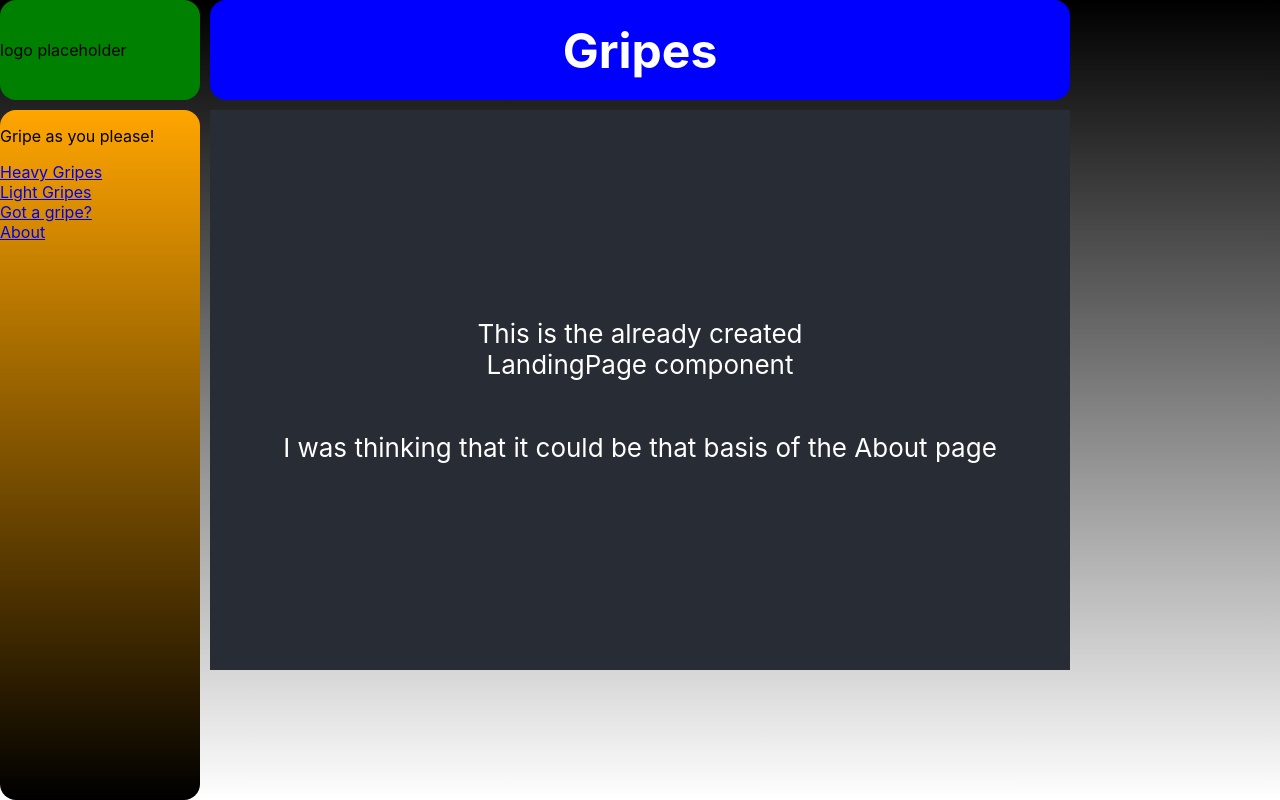
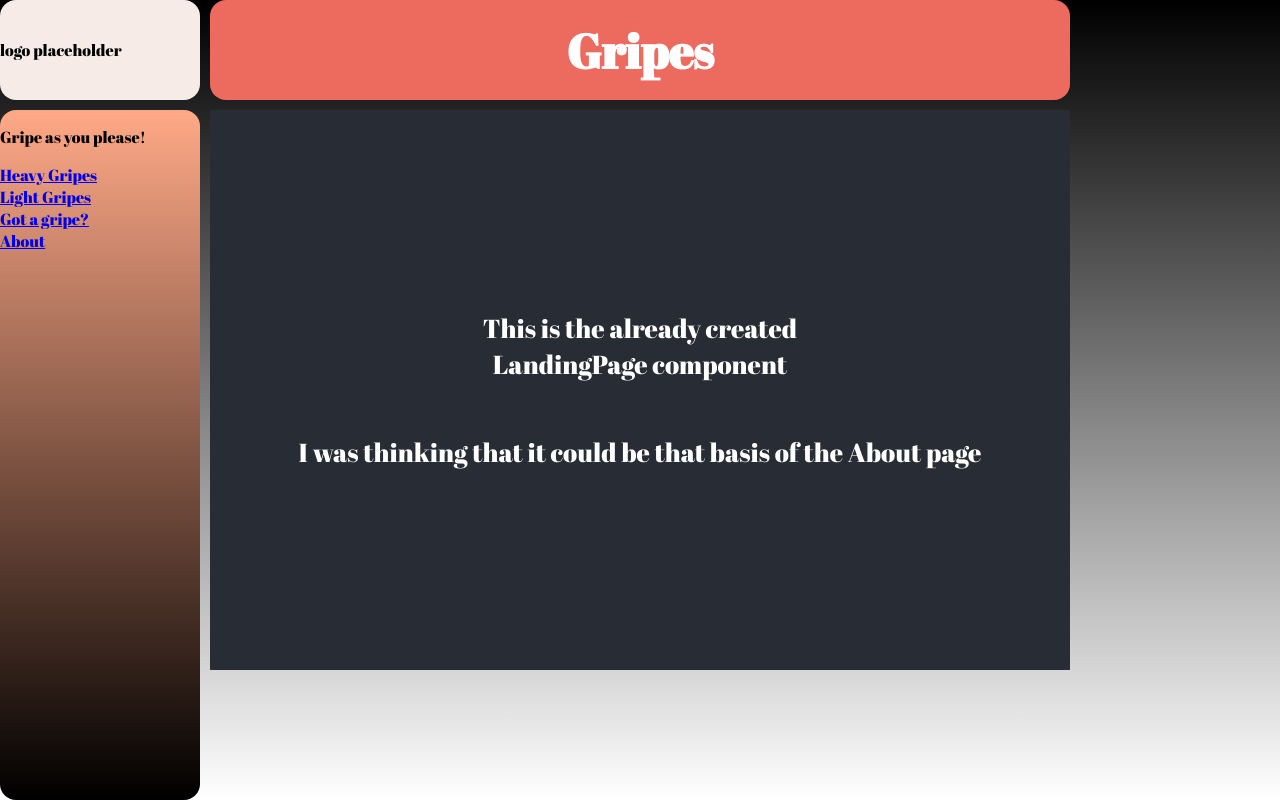
Before and after one commit to kroefeet/gripes, a React (Create React App) app in the folder client/: page / in a window 1280 px wide. Built offline with nearby package versions, Linux system fonts and the light colour scheme; the HTML template or start-up script is replaced by a standard one.

Commit message:
Added font and color gradient

```diff
--- a/client/package.json
+++ b/client/package.json
@@ -6,6 +6,7 @@
   "dependencies": {
     "react": "16.6.3",
     "react-dom": "16.6.3",
+    "react-google-font-loader": "^1.0.5",
     "react-router-dom": "4.3.1",
     "react-scripts": "^3.1.1"
   },
--- a/client/public/index.html
+++ b/client/public/index.html
@@ -19,6 +19,7 @@
       work correctly both with client-side routing and a non-root public URL.
       Learn how to configure a non-root public URL by running `npm run build`.
     -->
+    <link href="https://fonts.googleapis.com/css?family=Abril+Fatface&display=swap" rel="stylesheet">
     <title>We Have Gripes</title>
   </head>
   <body>
--- a/client/src/App.css
+++ b/client/src/App.css
@@ -12,14 +12,16 @@
 .App-navigation {
     padding: 10px;
     color: white;
-    background: blue;
+    background: #ED6A5E;
     border-radius: 16px 16px 16px 16px;
+    font-family: 'Abril Fatface', cursive;
 }
 
 .App-sidebar {
     background: rgba(255, 255, 255, 0.9);
     display: relative;
     padding: 10px;
+    font-family: 'Abril Fatface', cursive;
 }
 
 .App-sidebar img {
@@ -40,6 +42,7 @@
     justify-content: center;
     align-items: center;
     cursor: pointer;
+    font-family: 'Abril Fatface', cursive;
 }
 
 .App-navigation a {
@@ -52,6 +55,7 @@
 
 .App-mainContent {
     grid-column: 2;
+    font-family: 'Abril Fatface', cursive;
 }
 
 .App-sideMenu {
@@ -61,13 +65,15 @@
     background: linear-gradient(to top, black, orange);
     display: flex;
     flex-direction: column;
+    font-family: 'Abril Fatface', cursive;
 }
 
 .App-logo {
     grid-column: 1;
     grid-row: 1;
-    background: green;
+    background: #F7EBE8;
     border-radius: 16px 16px 16px 16px;
     display: flex;
     align-items: center;
+    font-family: 'Abril Fatface', cursive;
 }
--- a/client/src/components/nav/SideMenu/SideMenu.css
+++ b/client/src/components/nav/SideMenu/SideMenu.css
@@ -2,7 +2,7 @@
     grid-column: 1;
     grid-row: 2;
     color: white;
-    background: linear-gradient(to top, black, orange);
+    background: linear-gradient(to top, black, #FFA987);
     display: flex;
     flex-direction: column;
     border-radius: 16px 16px 16px 16px;
--- a/client/src/components/pages/HeavyGripe/HeavyGripe.css
+++ b/client/src/components/pages/HeavyGripe/HeavyGripe.css
@@ -2,7 +2,7 @@
 }
 
 .HeavyGripe-article {
-  background: white;
+  background: #1E1E24;
   padding: 10px;
   margin: 10px;
   position: relative;
--- a/client/src/components/pages/LightGripe/LightGripe.css
+++ b/client/src/components/pages/LightGripe/LightGripe.css
@@ -2,7 +2,7 @@
 }
 
 .LightGripe-article {
-  background: white;
+  background: #444140;
   padding: 10px;
   margin: 10px;
   position: relative;
```
Also changed, not shown: 1 other file (tests, documents, lock files or other folders).
